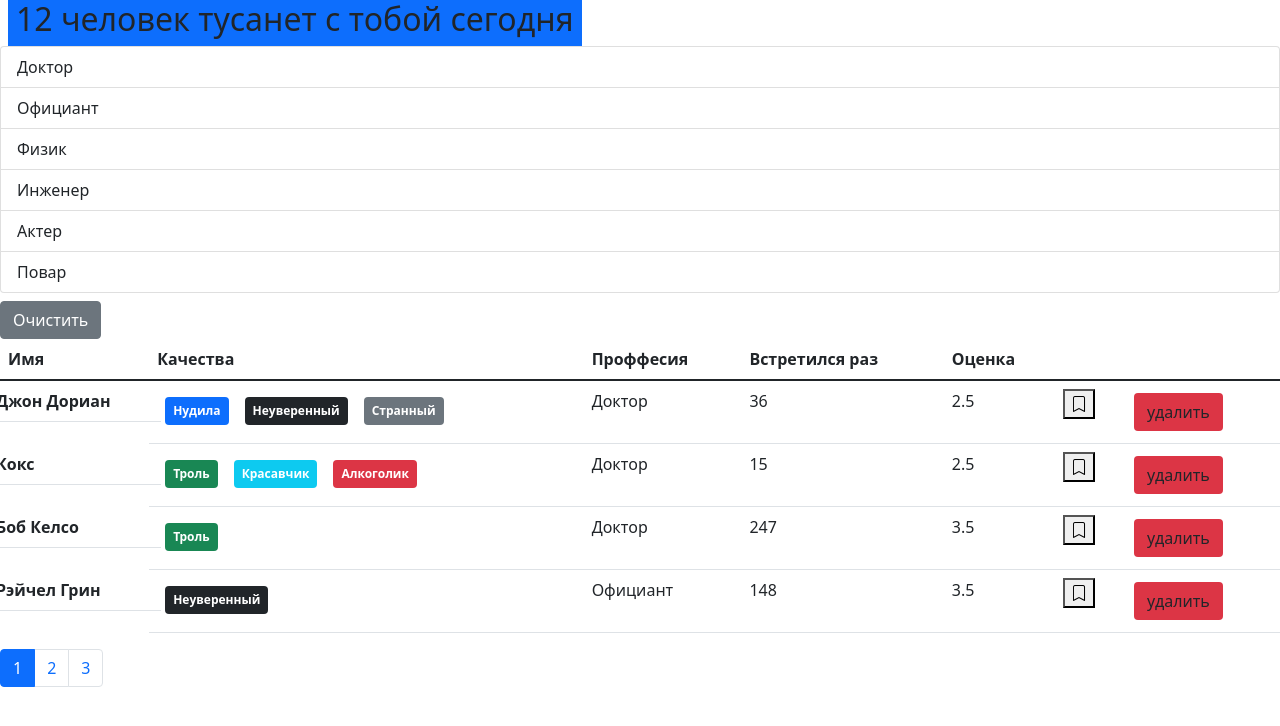
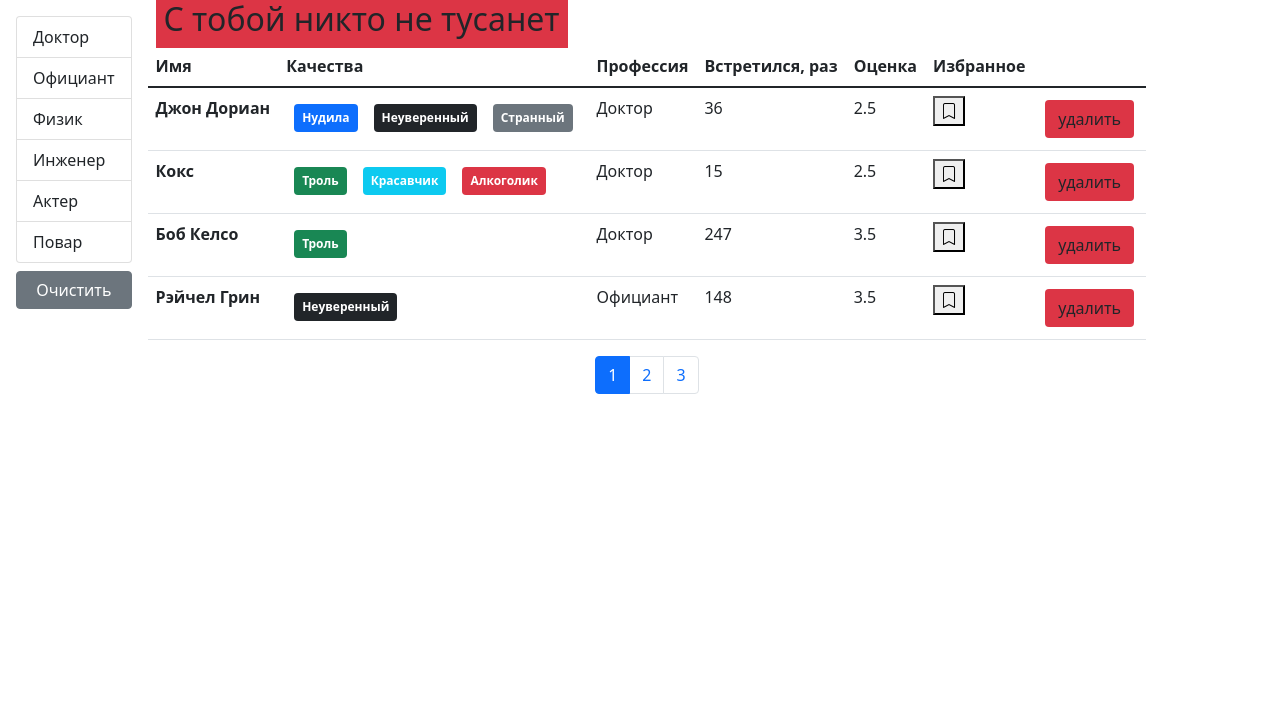
Before and after one commit to mrbushik/Post-company, a React (Create React App) app: page / in a window 1280 px wide. Shown: the top 726 px of the page. Built offline with nearby package versions, Linux system fonts and the light colour scheme.

Commit message:
styling and refactoring code

```diff
--- a/src/App.js
+++ b/src/App.js
@@ -1,7 +1,6 @@
 import React from "react";
 import api from "./API";
 import Users from "./components/users";
-import SearchStatus from "./components/searchStatus";
 function App() {
     const [usersArr, setUsersArr] = React.useState(api.users.fetchAll());
     const deleteUser = (userId) => {
@@ -20,7 +19,6 @@ function App() {
 
     return (
         <>
-            <SearchStatus count={usersArr.length} />
             <Users
                 onDelete={deleteUser}
                 onToggleBookMark={handleToggleBookMark}
--- a/src/app/components/qualitie.jsx
+++ /dev/null
@@ -1,6 +0,0 @@
-import React from "react";
-const Qualitie = ({ color, name }) => {
-    return <span className={"badge m-1 bg-" + color}>{name}</span>;
-};
-
-export default Qualitie;
--- a/src/components/user.jsx
+++ b/src/components/user.jsx
@@ -17,7 +17,7 @@ function User({
     return (
         <>
             <tr key={_id}>
-                <th className="row mb-15">{name}</th>
+                <th className=" pd-bt30">{name}</th>
                 <th>
                     {" "}
                     {qualities &&
--- a/src/components/users.jsx
+++ b/src/components/users.jsx
@@ -5,18 +5,20 @@ import User from "./user";
 import PropTypes from "prop-types";
 import GroupList from "./groupList";
 import api from "../app/api"
-
+import SearchStatus from "./searchStatus";
 function Users({ users: allUsers, ...rest }) {
     const [currentPage, setCurrentPage] = React.useState(1);
     const [professions, setProfessions] = React.useState()
     const [selectedProf, setSelectedProf] = React.useState()
-    const count = allUsers.length;
     const pageSize = 4;
 
     React.useEffect(() => {
     api.professions.fetchAll()
     .then((data)=> setProfessions(data))
     },[])
+    React.useEffect(() => {
+        setCurrentPage(1)
+    },[selectedProf])
     const handleProfessionSelect = (item) => {
         setSelectedProf(item)
     }
@@ -30,47 +32,63 @@ function Users({ users: allUsers, ...rest }) {
                   JSON.stringify(selectedProf)
           )
         : allUsers;
-    const userCrop = paginate(filteredUsers, currentPage, pageSize);
+    const count = filteredUsers.length;
+    const usersCrop = paginate(filteredUsers, currentPage, pageSize);
    const clearFilter = () => {
     setSelectedProf()
    }
     return (
-        <>
+        <div className="d-flex">
         {professions && (
-            <>
+            <div className="d-flex flex-column flex-shrink-0 p-3">
                 <GroupList
                     selectedItem={selectedProf}
                     items={professions}
                     onItemSelect={handleProfessionSelect}
                 />
-        <button className="btn btn-secondary mt-2" onClick={clearFilter}>Очистить</button>
-        </>
+                <button
+                    className="btn btn-secondary mt-2"
+                    onClick={clearFilter}
+                >
+                    {" "}
+                    Очистить
+                </button>
+            </div>
         )}
+        <div className="d-flex flex-column">
+            <SearchStatus length={count} />
+            {count > 0 && (
                 <table className="table">
                     <thead>
                         <tr>
-                        <th className="col m-2">Имя</th>
-                        <th className="col m-2">Качества</th>
-                        <th className="col m-2">Проффесия</th>
-                        <th className="col m-2">Встретился раз</th>
-                        <th className="col m-2">Оценка</th>
+                            <th scope="col">Имя</th>
+                            <th scope="col">Качества</th>
+                            <th scope="col">Профессия</th>
+                            <th scope="col">Встретился, раз</th>
+                            <th scope="col">Оценка</th>
+                            <th scope="col">Избранное</th>
+                            <th />
                         </tr>
                     </thead>
                     <tbody>
-                    {userCrop.map((user) => (
-                        <User key={user._id} {...rest} {...user} />
+                        {usersCrop.map((user) => (
+                            <User {...rest} {...user} key={user._id} />
                         ))}
                     </tbody>
                 </table>
+            )}
+            <div className="d-flex justify-content-center">
                 <Pagination
                     itemsCount={count}
                     pageSize={pageSize}
                     currentPage={currentPage}
                     onPageChange={handlePageChange}
                 />
-        </>
+            </div>
+        </div>
+    </div>
 );
-}
+};
 
 Users.propTypes = {
     users: PropTypes.array.isRequired,
--- a/src/index.css
+++ b/src/index.css
@@ -11,3 +11,6 @@ code {
     font-family: source-code-pro, Menlo, Monaco, Consolas, "Courier New",
         monospace;
 }
+.pd-bt30{
+    padding-bottom: 30px;
+}
```
Also changed, not shown: src/app/App.js (deleted, +0 -34 lines), src/app/components/bookmark.jsx (deleted, +0 -11 lines), src/app/components/searchStatus.jsx (deleted, +0 -26 lines), src/app/components/user.jsx (deleted, +0 -44 lines), src/app/components/users.jsx (deleted, +0 -30 lines). Lines whose indentation alone changed are shown as unchanged.
